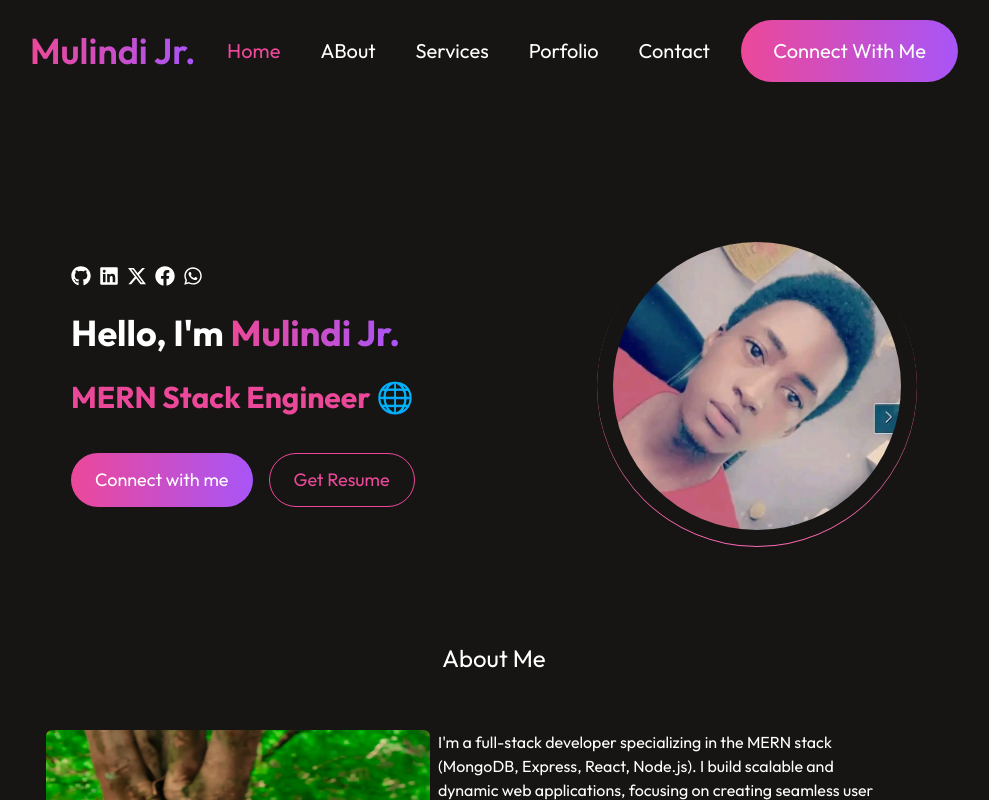
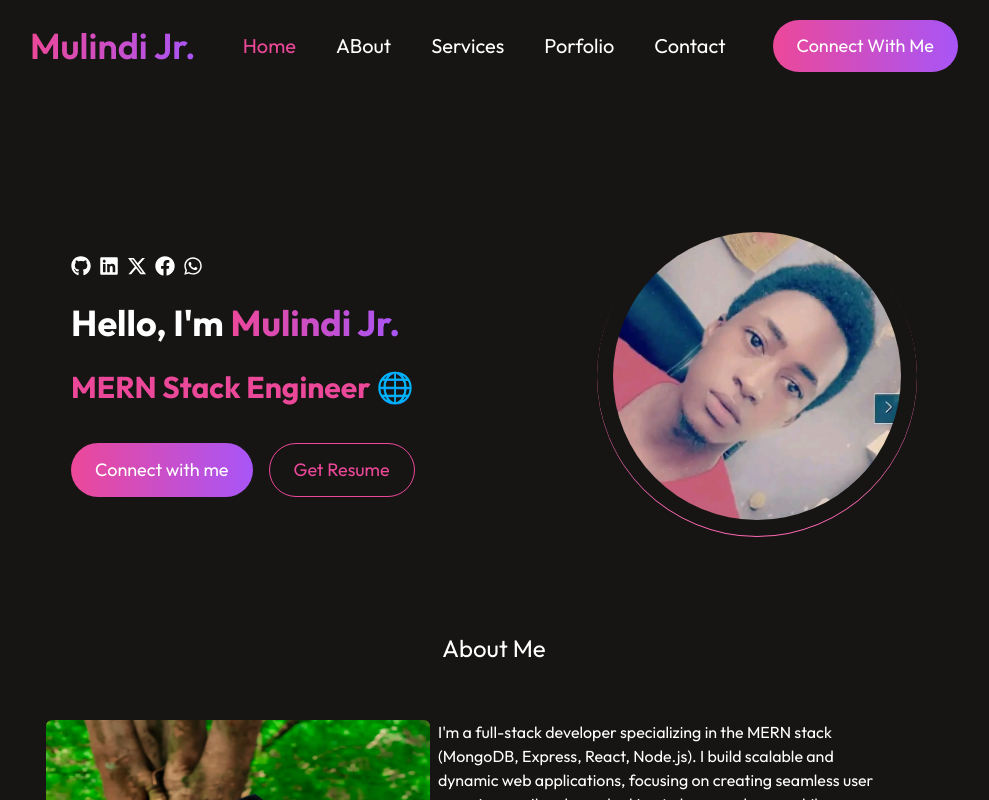
Before and after one commit to mulindijr/Portfolio, a React (Vite) app: page / in a window 1280 px wide. Shown: the top 800 px of the page, without its empty margins (146-1135 px from the left). Built offline with nearby package versions, Linux system fonts and the light colour scheme.

Commit message:
Add a hover effect on the connect with me button in the nav bar

```diff
--- a/src/components/Navbar.jsx
+++ b/src/components/Navbar.jsx
@@ -14,7 +14,7 @@ const Navbar = () => {
         <li className={`cursor-pointer ${menu==='portfolio' ? 'text-pink-500' : 'text-white'}`}onClick={() => setMenu('portfolio')}> <AnchorLink href='#porfolio' offset={50}>Porfolio</AnchorLink></li>
         <li className={`cursor-pointer ${menu==='contact' ? 'text-pink-500' : 'text-white'}`}onClick={() => setMenu('contact')}> <AnchorLink href='#contact' offset={50}>Contact</AnchorLink></li>
       </ul>
-      <button className='py-4 px-8 rounded-[50px] text-[20px] bg-gradient-to-r from-pink-500 to-purple-500'><AnchorLink href='#contact' offset={50}>Connect With Me</AnchorLink></button>
+      <button className="py-3 px-6 rounded-full bg-gradient-to-r from-pink-500 to-purple-500 hover:bg-gradient-to-l hover:from-red-500 hover:to-green-500 transition text-white text-lg"><AnchorLink href='#contact' offset={50}>Connect With Me</AnchorLink></button>
     </div>
   )
 }
```
